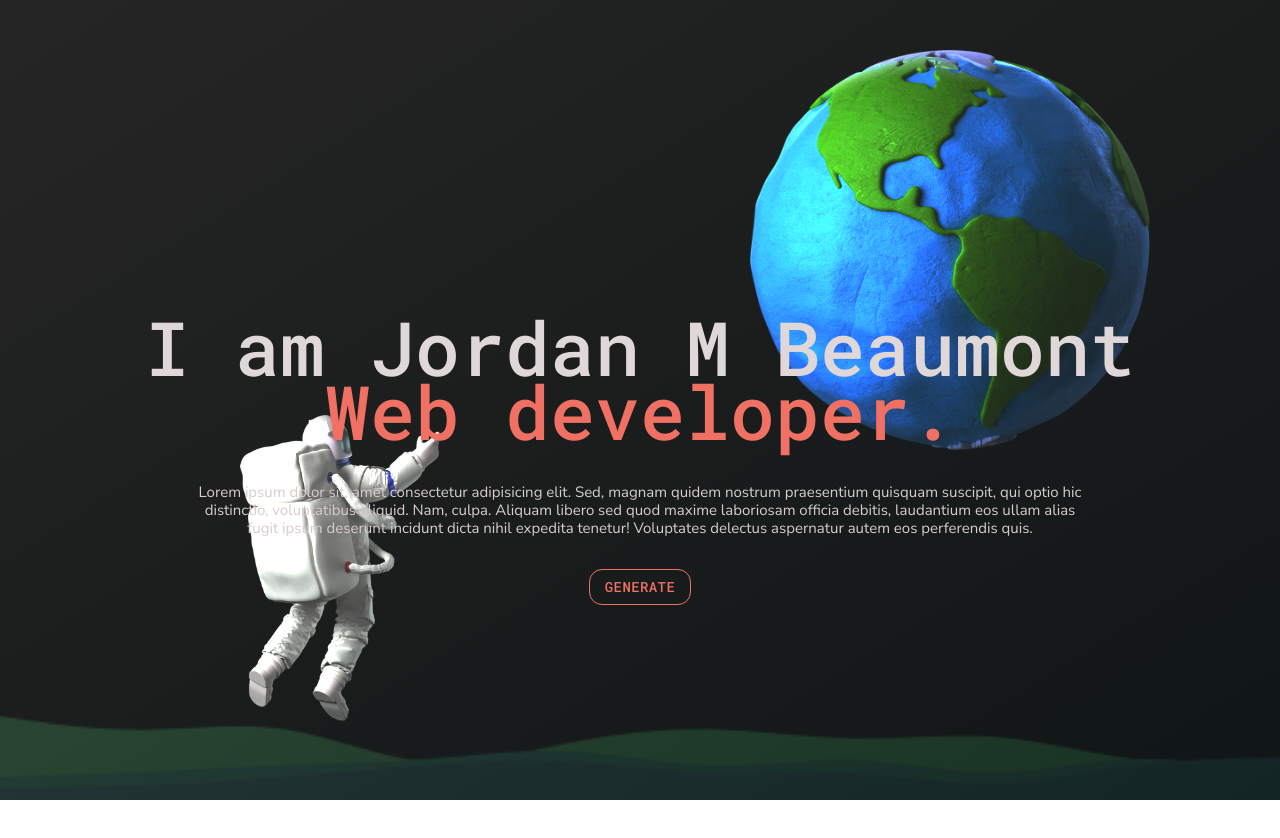
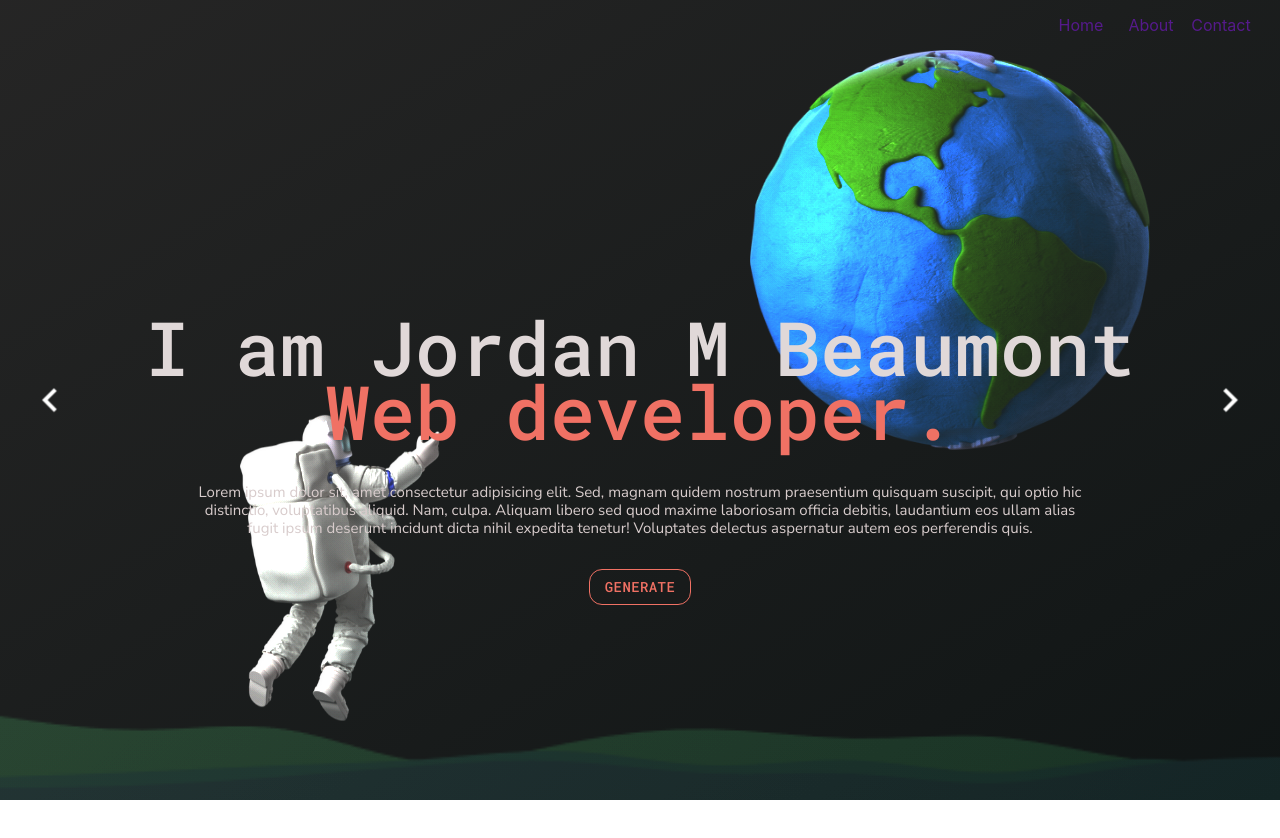
Before and after one commit to jordanbmnt/Netlify-Personal-Website, a React (Create React App) app: page / in a window 1280 px wide. Shown: the top 838 px of the page. Before the commit the page ends 800 px from the top, so only its background shows below. Built offline with nearby package versions, Linux system fonts and the light colour scheme.

Commit message:
added nav

```diff
--- a/package.json
+++ b/package.json
@@ -5,6 +5,7 @@
   "dependencies": {
     "@emotion/react": "^11.11.1",
     "@emotion/styled": "^11.11.0",
+    "@mui/icons-material": "^5.14.9",
     "@mui/material": "^5.14.8",
     "@testing-library/jest-dom": "^5.17.0",
     "@testing-library/react": "^13.4.0",
--- /dev/null
+++ b/src/Components/NavBar/NavBar.jsx
@@ -0,0 +1,21 @@
+import { Container } from "@mui/system";
+import "./navBar.css";
+import { ChevronLeft, ChevronRight } from "@mui/icons-material";
+
+export const NavBar = () => {
+  return (
+    <Container>
+      <Container sx={{ display: "flex" }} className='nav-bar'>
+        <a href=''>Home</a>
+        <a href=''>About</a>
+        <a href=''>Contact</a>
+      </Container>
+      <nav className="left-arrow">
+    <ChevronLeft sx={{ fontSize: 40 }} />
+      </nav>
+      <nav className="right-arrow">
+    <ChevronRight sx={{ fontSize: 40 }} />
+      </nav>
+    </Container>
+  );
+};
--- /dev/null
+++ b/src/Components/NavBar/navBar.css
@@ -0,0 +1,47 @@
+.nav-bar{
+  transition: 100ms;
+  min-width: 100vw;
+  height: 50px;
+  position: absolute;
+  top: 0;
+  left: 0;
+  align-items: center;
+  justify-content: end;
+}
+
+a{
+  width: 50px;
+  height: 40px;
+  text-align: center;
+  display: flex;
+  align-items: center;
+  justify-content: center;
+  text-decoration: none;
+  margin: 10px;
+}
+
+.left-arrow,
+.right-arrow{
+  height: 100vh;
+  position: absolute;
+  top: 0;
+  width: 100px;
+  display: flex;
+  align-items: center;
+  justify-content: center;
+  animation: pulse infinite 2s alternate;
+}
+
+@keyframes pulse {
+  to{
+    transform: scale(1.2);
+  }
+}
+
+.left-arrow{
+  left: 0;
+}
+
+.right-arrow{
+  right: 0;
+}
--- a/src/Pages/MainPage/MainPage.jsx
+++ b/src/Pages/MainPage/MainPage.jsx
@@ -4,10 +4,12 @@ import { Button } from "@mui/material";
 import earth from "../../Images/planetEarth.png"
 import spaceMan from "../../Images/astronautThreeQuarterBackView.png"
 import darkBackground from "../../Images/darkMainBackground.png"
+import { NavBar } from "../../Components/NavBar/NavBar";
 
 export const MainPage = () => {
   return (
     <Container sx={{display: 'flex'}} className='main-page'>
+      <NavBar/>
       <Container className="heading-container">
       <h1>I am Jordan M Beaumont</h1>
       <h1 id="key-word">Web developer.</h1>
--- a/src/index.css
+++ b/src/index.css
@@ -3,6 +3,7 @@ body {
   font-family: -apple-system, BlinkMacSystemFont, 'Segoe UI', 'Roboto', 'Oxygen',
     'Ubuntu', 'Cantarell', 'Fira Sans', 'Droid Sans', 'Helvetica Neue',
     sans-serif;
+    overflow: hidden;
 }
 
 code {
```
Also changed, not shown: 1 other file (tests, documents, lock files or other folders).
